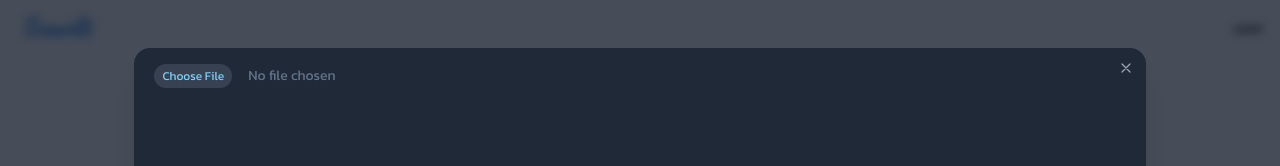
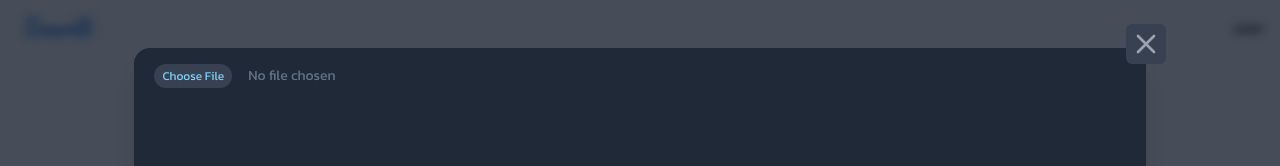
Before and after one commit to nithinK-142/next-text-process, a Next.js app: page / in a window 1280 px wide. Both pictures are taken after a click on the button "Add Image". Shown: the top 166 px of the page. Built offline with nearby package versions, Linux system fonts and the light colour scheme.

Commit message:
update: CloseButton.

```diff
--- /dev/null
+++ b/components/CloseButton.tsx
@@ -0,0 +1,32 @@
+interface ICloseButton {
+  handleClick: () => void;
+}
+const CloseButton: React.FC<ICloseButton> = ({ handleClick }) => {
+  return (
+    <button
+      type="button"
+      className="inline-flex items-center justify-center p-1 text-gray-400 rounded-md bg-gray-700 focus:outline-none top-2 right-2"
+      onClick={handleClick}
+      title="Close"
+    >
+      <span className="sr-only">Close menu</span>
+      <svg
+        className="h-8 w-8"
+        xmlns="http://www.w3.org/2000/svg"
+        fill="none"
+        viewBox="0 0 24 24"
+        stroke="currentColor"
+        aria-hidden="true"
+      >
+        <path
+          strokeLinecap="round"
+          strokeLinejoin="round"
+          strokeWidth="2"
+          d="M6 18L18 6M6 6l12 12"
+        />
+      </svg>
+    </button>
+  );
+};
+
+export default CloseButton;
--- a/components/CropModal.tsx
+++ b/components/CropModal.tsx
@@ -1,6 +1,7 @@
 import { ImageContext } from "@/context/ImageContext";
 import { useContext } from "react";
 import ImageCropper from "./ImageCropper";
+import CloseButton from "./CloseButton";
 
 const CropModal = () => {
   const { handleCropModalClick } = useContext(ImageContext);
@@ -14,30 +15,11 @@ const CropModal = () => {
       <div className="fixed inset-0 transition-all bg-gray-900 bg-opacity-75 backdrop-blur-sm"></div>
       <div className="fixed inset-0 z-10 w-screen overflow-y-auto">
         <div className="flex justify-center min-h-full px-2 py-12 text-center ">
-          <div className="relative w-[95%] sm:w-[80%] min-h-[60vh] rounded-2xl bg-gray-800 text-slate-100 text-left shadow-xl transition-all">
-            <div className="px-5 py-4">
-              <button
-                type="button"
-                className="absolute inline-flex items-center justify-center p-1 text-gray-400 rounded-md hover:bg-gray-700 focus:outline-none top-2 right-2"
-                onClick={handleCropModalClick}
-              >
-                <span className="sr-only">Close menu</span>
-                <svg
-                  className="h-4 w-4"
-                  xmlns="http://www.w3.org/2000/svg"
-                  fill="none"
-                  viewBox="0 0 24 24"
-                  stroke="currentColor"
-                  aria-hidden="true"
-                >
-                  <path
-                    strokeLinecap="round"
-                    strokeLinejoin="round"
-                    strokeWidth="2"
-                    d="M6 18L18 6M6 6l12 12"
-                  />
-                </svg>
-              </button>
+          <div className="w-[95%] sm:w-[80%] min-h-[60vh] rounded-2xl bg-gray-800 text-slate-100 text-left shadow-xl transition-all">
+            <div className="relative px-5 py-4">
+              <div className="absolute px-5 py-4 -top-10 -right-10">
+                <CloseButton handleClick={handleCropModalClick} />
+              </div>
               <ImageCropper />
             </div>
           </div>
--- a/components/TextModal.tsx
+++ b/components/TextModal.tsx
@@ -4,14 +4,10 @@ import { useContext } from "react";
 
 import { removeFirstAndLastTwo } from "@/utils/textFormat";
 import Header from "./Header";
+import CloseButton from "./CloseButton";
 
 const TextModal = () => {
-  const handleClick = () => {
-    handleTextModalClick();
-    clearAvatarUrl();
-  };
-
-  const { avatarUrl, extractedText, handleTextModalClick, clearAvatarUrl } =
+  const { avatarUrl, extractedText, textModalClose } =
     useContext(ImageContext);
   return (
     <div
@@ -25,28 +21,7 @@ const TextModal = () => {
         <div className="relative flex justify-center min-h-full px-2 py-12">
           <div className="relative w-[95%] sm:w-[80%] min-h-[60vh] rounded-2xl bg-white/80 shadow-xl transition-all flex flex-col items-center">
             <div className="absolute px-5 py-4 -top-10 -right-10">
-              <button
-                type="button"
-                className="inline-flex items-center justify-center p-1 text-gray-400 rounded-md bg-gray-700 focus:outline-none top-2 right-2"
-                onClick={handleClick}
-              >
-                <span className="sr-only">Close menu</span>
-                <svg
-                  className="h-8 w-8"
-                  xmlns="http://www.w3.org/2000/svg"
-                  fill="none"
-                  viewBox="0 0 24 24"
-                  stroke="currentColor"
-                  aria-hidden="true"
-                >
-                  <path
-                    strokeLinecap="round"
-                    strokeLinejoin="round"
-                    strokeWidth="2"
-                    d="M6 18L18 6M6 6l12 12"
-                  />
-                </svg>
-              </button>
+              <CloseButton handleClick={textModalClose} />
             </div>
             <div className="w-full">
               <Header />
@@ -66,7 +41,7 @@ const TextModal = () => {
 
             <button
               className="bg-blue-600/80 px-4 py-[6px] text-lg rounded-lg text-white"
-              onClick={handleClick}
+              onClick={textModalClose}
             >
               Upload Again!
             </button>
--- a/context/ImageContext.ts
+++ b/context/ImageContext.ts
@@ -10,6 +10,7 @@ export interface IImageContext {
   updateAvatar: (imgUrl: string) => void;
   handleCropModalClick: () => void;
   handleTextModalClick: () => void;
+  textModalClose: () => void;
   clearAvatarUrl: () => void;
   setExtractedText: (text: string) => void;
   setButtonText: (text: string) => void;
@@ -24,6 +25,7 @@ export const ImageContext = createContext<IImageContext>({
   updateAvatar: (imgUrl: string) => {},
   handleCropModalClick: () => {},
   handleTextModalClick: () => {},
+  textModalClose: () => {},
   clearAvatarUrl: () => {},
   setExtractedText: (text: string) => {},
   setButtonText: (text: string) => {},
--- a/context/ImageContextProvider.tsx
+++ b/context/ImageContextProvider.tsx
@@ -6,9 +6,9 @@ export const ImageContextProvider: FC<{ children: ReactNode }> = ({
   children,
 }) => {
   const [avatarUrl, setAvatarUrl] = useState<string>("");
-  const [cropModal, setCropModal] = useState(false);
-  const [textModal, setTextModal] = useState(false);
-  const [extractedText, setExtractedText] = useState("");
+  const [cropModal, setCropModal] = useState<boolean>(false);
+  const [textModal, setTextModal] = useState<boolean>(false);
+  const [extractedText, setExtractedText] = useState<string>("");
   const [buttonText, setButtonText] = useState("Convert Image to Text");
 
   const updateAvatar = (imgSrc: string) => {
@@ -21,6 +21,11 @@ export const ImageContextProvider: FC<{ children: ReactNode }> = ({
 
   const handleTextModalClick = () => setTextModal((prev) => (prev = !prev));
 
+  const textModalClose = () => {
+    handleTextModalClick();
+    clearAvatarUrl();
+  };
+
   const ImageContextValue: IImageContext = {
     avatarUrl,
     cropModal,
@@ -30,6 +35,7 @@ export const ImageContextProvider: FC<{ children: ReactNode }> = ({
     updateAvatar,
     handleCropModalClick,
     handleTextModalClick,
+    textModalClose,
     clearAvatarUrl,
     setExtractedText,
     setButtonText,
```
